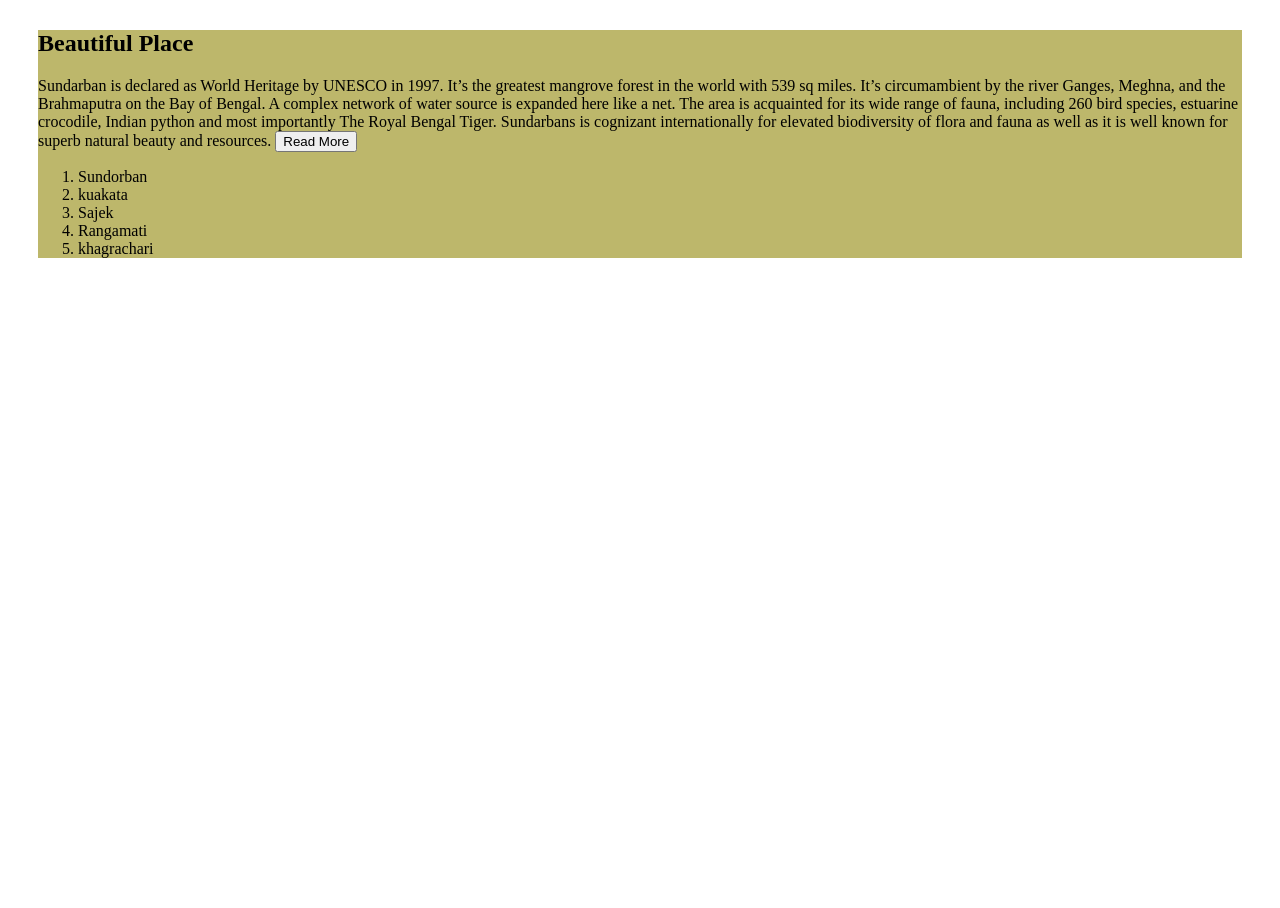
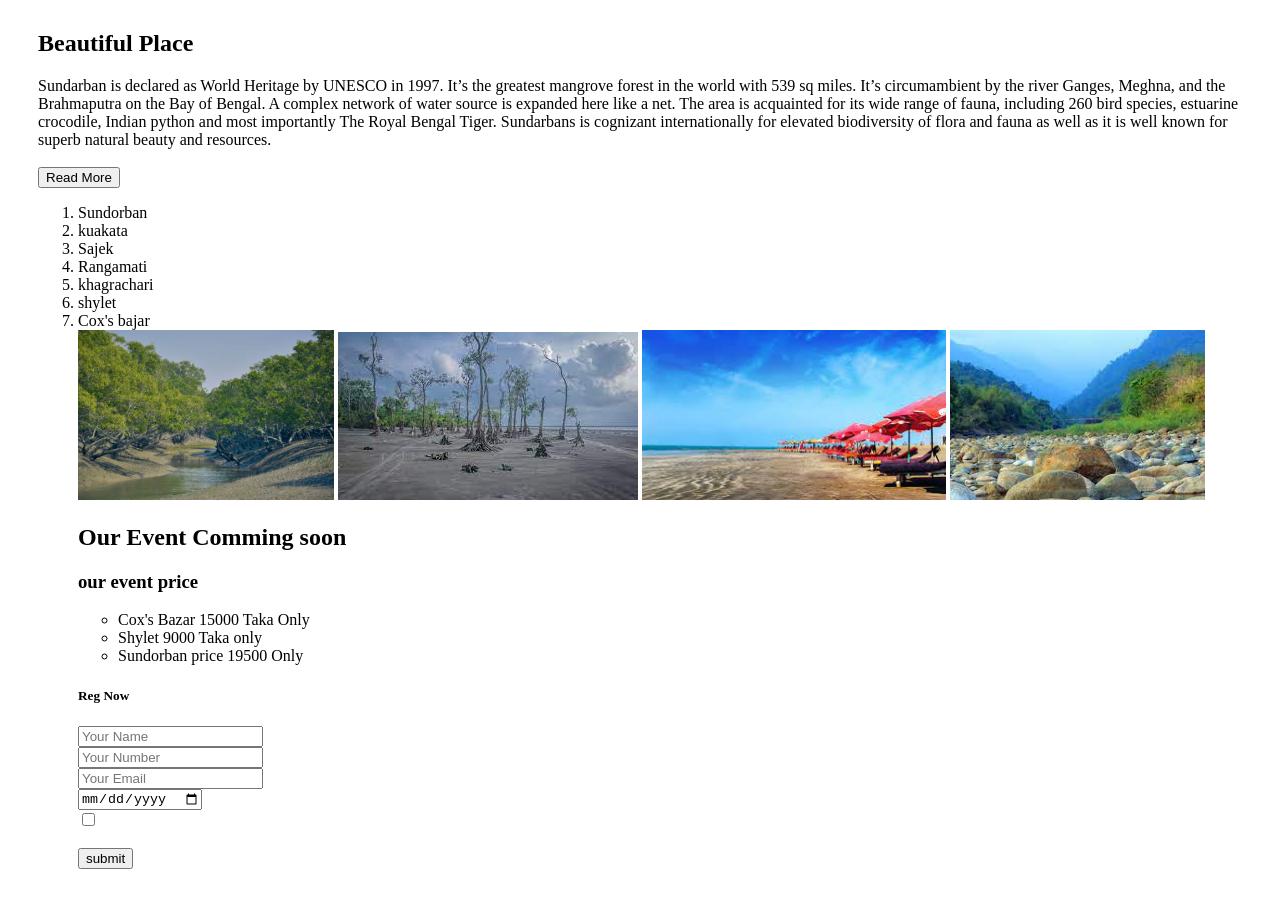
Before and after one commit to Tanvir-Tanu63/my-first-website, a plain HTML site: page index.html in a window 1280 px wide. Before the commit the page ends 800 px from the top, so only its background shows below. Drawn offline with Linux system fonts and the light colour scheme.

Commit message:
added to the input

```diff
--- a/index.html
+++ b/index.html
@@ -11,6 +11,8 @@
     <div>
     <h2>Beautiful Place</h2>
     <p>Sundarban is declared as World Heritage by  UNESCO in 1997. It’s the greatest mangrove forest in the world with 539 sq miles. It’s circumambient by the river Ganges, Meghna, and the Brahmaputra on the Bay of Bengal. A complex network of water source is expanded here like a net. The area is acquainted for its wide range of fauna, including 260 bird species, estuarine crocodile, Indian python and most importantly The Royal Bengal Tiger. Sundarbans is cognizant internationally for elevated biodiversity of flora and fauna as well as it is well known for superb natural beauty and resources.
+        <br>
+        <br>
         <input type="button" value="Read More">
 
     </p>
@@ -20,6 +22,39 @@
         <li>Sajek</li>
         <li>Rangamati</li>
         <li>khagrachari</li>
+        <li>shylet</li>
+        <li>Cox's bajar</li>
+
+        <img src="image/sundorban picture.jpg" height="170px" alt="" sizes="" srcset="">
+        <img src="image/kuakata picture.jpg" alt="" sizes="180px" srcset="">
+        <img src="image/coxs bajar.jpg" height="170" alt="">
+        <img src="image/shylet.jpg"height="170px">
+
+        <h2>Our Event Comming soon</h2>
+        <h3>our event price</h3>
+        <ul>
+            <li>Cox's Bazar 15000 Taka Only</li>
+            <li>Shylet 9000 Taka only</li>
+            <li>Sundorban price 19500 Only</li>
+        </ul>
+        <h5>Reg Now</h5>
+        <input type="Name" placeholder="Your Name">
+        <br>
+        <input type="number" placeholder="Your Number" name="Mobile Number" id="">
+        <br>
+        <input type="email" placeholder="Your Email" name="" id="Email">
+        <br>
+        <input type="date" name="" id="">
+        <br>
+        <input type="checkbox" name="" id="">
+        <br>
+        <br>
+        <input type="button" value="submit">
+        <option value="Sundarban kuakata"></option>
+        <option value="Cox's Bajar Shylet"></option>
+
+
+
     </ol>
     </div>
 </body>
--- a/styles/blog.css
+++ b/styles/blog.css
@@ -1,5 +1,7 @@
 div {
-    background-color: darkkhaki;
     margin: 30px;
     border: 10px;
+    margin-bottom: 10px;
+    image-resolution: 20px;
+
 }
```
Also changed, not shown: image/coxs bajar.jpg (added), image/kuakata picture.jpg (added), image/shylet.jpg (added), image/sundorban picture.jpg (added).
